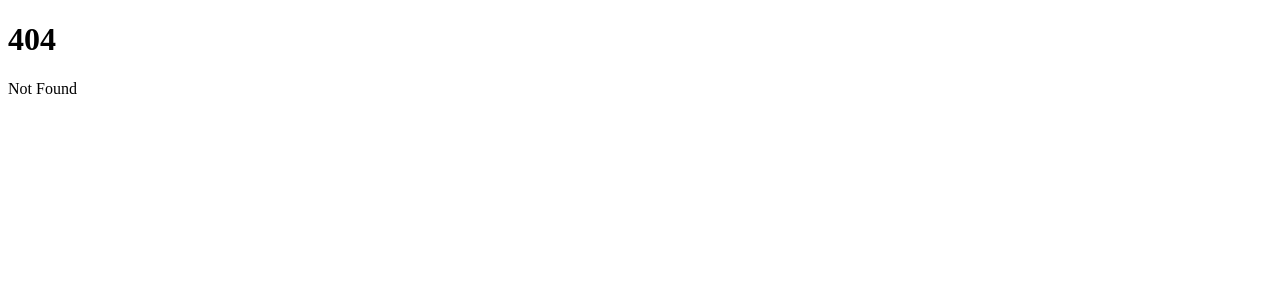
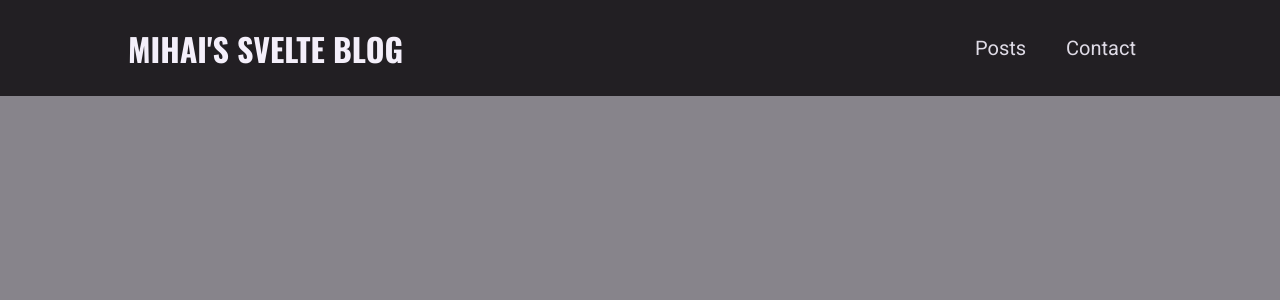
Before and after one commit to mihaiaustrianu/svelte-kit-projects, a SvelteKit app: page /contact in a window 1280 px wide. Before the commit this address had no page. Shown: the top 300 px of the page. Built offline with nearby package versions, Linux system fonts and the light colour scheme.

Commit message:
Svelte Blogs Added Pages Added Posts scafoldding Added Nav Layout Added HomePage

```diff
--- /dev/null
+++ b/src/components/layout/Navigation.svelte
@@ -0,0 +1,74 @@
+<header class={'header'}>
+	<a href="/">
+		<div class={'logo'}>Mihai's svelte blog</div>
+	</a>
+	<nav>
+		<ul>
+			<li>
+				<a href="/posts">Posts</a>
+			</li>
+			<li>
+				<a href="/contact">Contact</a>
+			</li>
+		</ul>
+	</nav>
+</header>
+
+<style>
+	header {
+		width: 100%;
+		height: 6rem;
+		background-color: var(--color-grey-900);
+		display: flex;
+		justify-content: space-between;
+		align-items: center;
+		padding: 0 10%;
+	}
+
+	.header ul {
+		list-style: none;
+		display: flex;
+		align-items: baseline;
+		margin: 0;
+		padding: 0;
+	}
+
+	.header li {
+		margin: 0 var(--size-4);
+	}
+
+	.header a {
+		color: var(--color-grey-100);
+		font-size: var(--size-4);
+	}
+
+	.header a:hover,
+	.header a:active,
+	.header a.active {
+		color: var(--color-grey-200);
+	}
+
+	@media (min-width: 768px) {
+		.header ul {
+			gap: 0.5rem;
+		}
+
+		.header a {
+			font-size: var(--size-5);
+		}
+	}
+
+	.logo {
+		text-transform: uppercase;
+		font-size: var(--size-5);
+		font-weight: bold;
+		font-family: 'Oswald', sans-serif;
+		color: var(--color-grey-50);
+	}
+
+	@media (min-width: 768px) {
+		.logo {
+			font-size: var(--size-8);
+		}
+	}
+</style>
--- /dev/null
+++ b/src/routes/+layout.svelte
@@ -0,0 +1,7 @@
+<script>
+	import Navigation from '../components/layout/Navigation.svelte';
+	import {} from '../styles/main.css';
+</script>
+
+<Navigation />
+<slot />
--- /dev/null
+++ b/src/styles/main.css
@@ -0,0 +1,64 @@
+@import url('https://fonts.googleapis.com/css2?family=Oswald:wght@700&family=Roboto&family=Source+Sans+Pro:wght@300&display=swap');
+
+* {
+	box-sizing: border-box;
+}
+
+body {
+	--color-grey-50: hsl(265, 55%, 96%);
+	--color-grey-100: hsl(265, 19%, 88%);
+	--color-grey-200: hsl(265, 7%, 70%);
+	--color-grey-300: hsl(265, 6%, 66%);
+	--color-grey-400: hsl(265, 4%, 57%);
+	--color-grey-500: hsl(265, 3%, 53%);
+	--color-grey-600: hsl(265, 4%, 42%);
+	--color-grey-700: hsl(265, 4%, 31%);
+	--color-grey-800: hsl(276, 5%, 20%);
+	--color-grey-900: hsl(280, 5%, 13%);
+
+	--color-primary-50: #c8b3ce;
+	--color-primary-100: #a07aaa;
+	--color-primary-200: #884c97;
+	--color-primary-300: #843897;
+	--color-primary-400: #732392;
+	--color-primary-500: #5a097a;
+	--color-primary-600: #480264;
+	--color-primary-700: #3d0264;
+
+	--color-success-100: #a2f0bc;
+	--color-success-500: #12bd4b;
+
+	--color-error-100: #f1acc9;
+	--color-error-500: #a10c4a;
+
+	--size-1: 0.25rem;
+	--size-2: 0.5rem;
+	--size-3: 0.75rem;
+	--size-4: 1rem;
+	--size-5: 1.25rem;
+	--size-6: 1.5rem;
+	--size-8: 2rem;
+	--size-16: 4rem;
+	--size-20: 5rem;
+	--size-40: 10rem;
+
+	margin: 0;
+	background-color: var(--color-grey-500);
+	color: #252525;
+	font-family: 'Roboto', sans-serif;
+}
+
+h1,
+h2,
+h3 {
+	font-family: 'Oswald', 'Roboto', sans-serif;
+}
+
+a {
+	text-decoration: none;
+}
+
+button {
+	font: inherit;
+	cursor: pointer;
+}
```
Also changed, not shown: src/components/home-page/FeaturedPosts.svelte (added, +23 -0 lines), src/components/home-page/Hero.svelte (added, +46 -0 lines), src/components/posts/PostItem.svelte (added, +73 -0 lines), src/components/posts/PostsGrid.svelte (added, +12 -0 lines), src/routes/+page.svelte (+5 -2 lines), src/types/PostsInterface.ts (added, +7 -0 lines), src/routes/contact/+page.svelte (added), src/routes/posts/+page.svelte (added), src/routes/posts/[slug]/+page.svelte (added).
